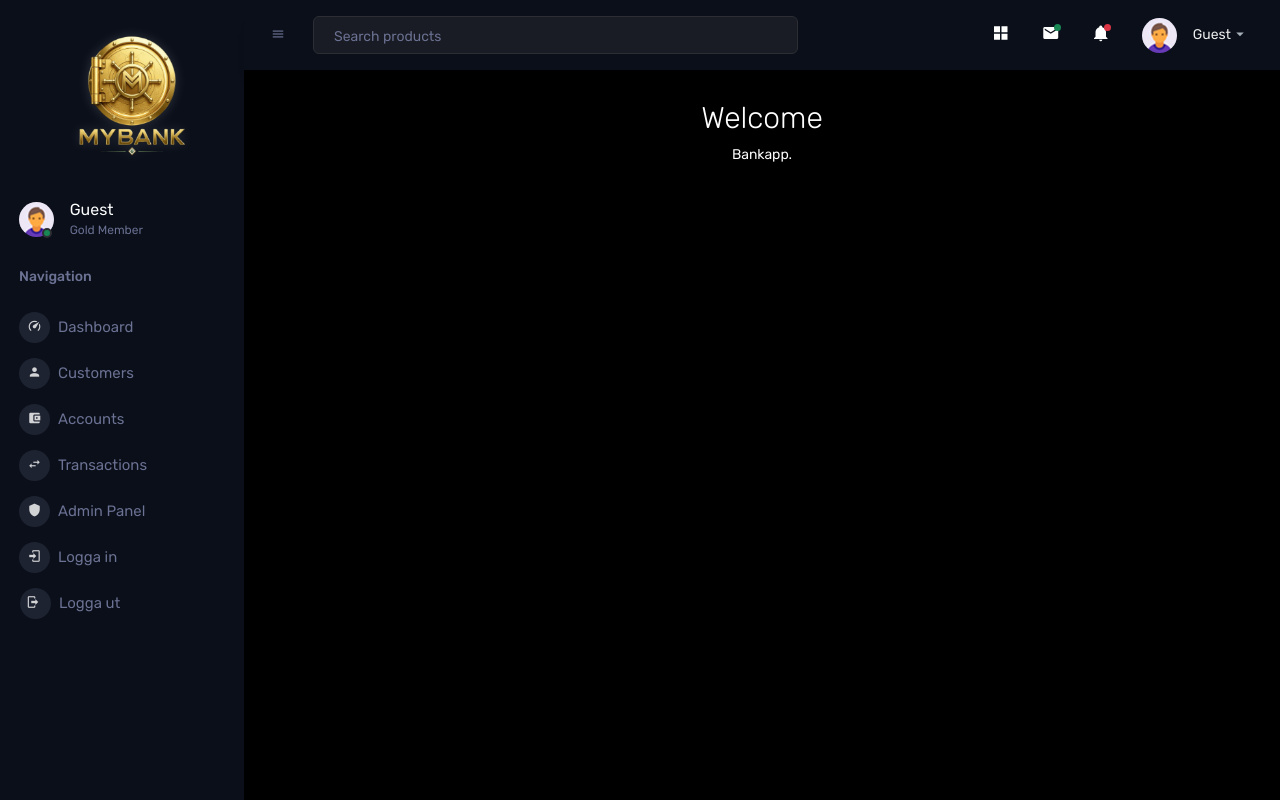
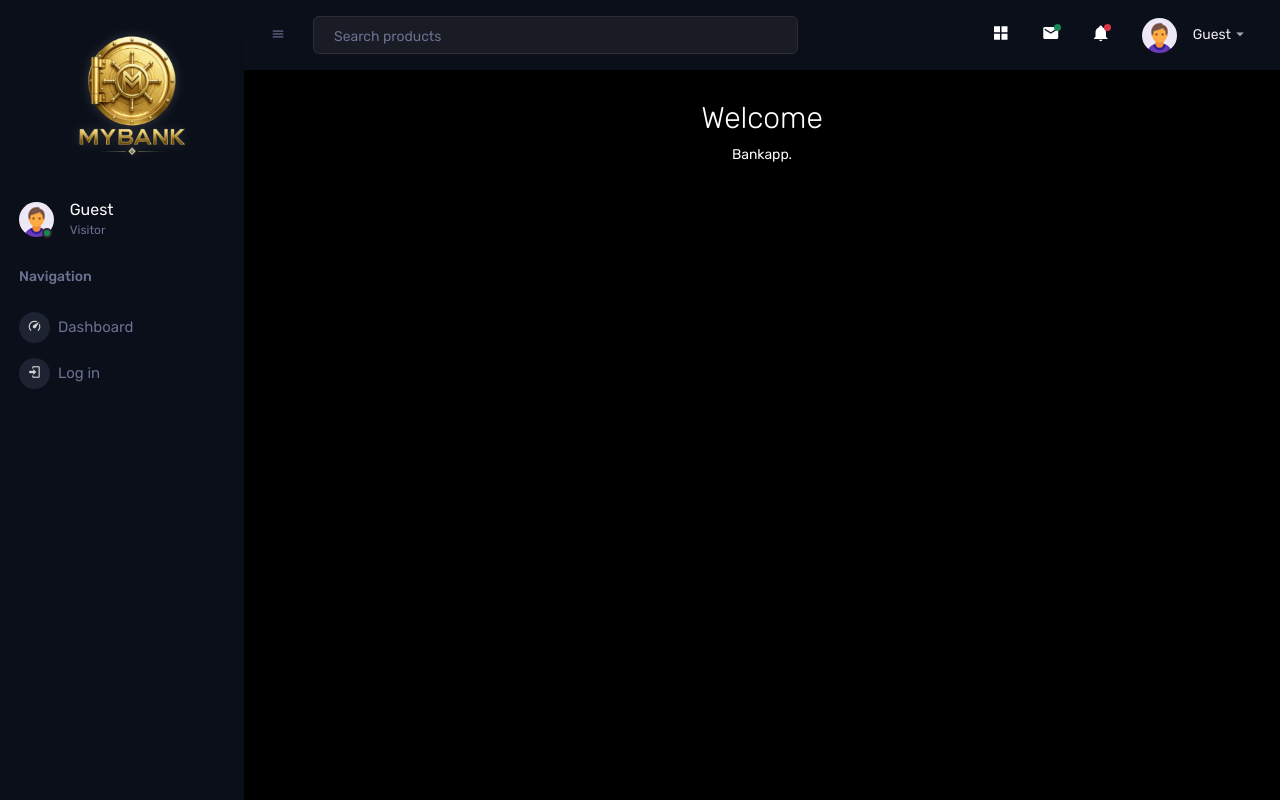
Before and after one commit to nninnie/Banksystem, an ASP.NET Core app: page / in a window 1280 px wide. Run offline with ASP.NET Core 8, Linux system fonts and the light colour scheme.

Commit message:
Lagt till inloggnings roller. Admin‑menyn visas nu bara för användare med Admin‑rollen

```diff
--- a/Pages/Shared/_Layout.cshtml
+++ b/Pages/Shared/_Layout.cshtml
@@ -57,7 +57,20 @@
                                     }
                                 }
                                 <h5 class="mb-0 font-weight-normal">@nameSidebar</h5>
-                                <span>Gold Member</span>
+                                <span>
+    @if (User.IsInRole("Admin"))
+    {
+        @:Admin
+    }
+    else if (User.IsInRole("Cashier"))
+    {
+        @:Cashier
+    }
+    else
+    {
+        @:Visitor
+    }
+</span>
                             </div>
                         </div>
                     </div>
@@ -68,6 +81,7 @@
                     <span class="nav-link">Navigation</span>
                 </li>
 
+                <!-- Visible to everyone (public start page) -->
 <li class="nav-item menu-items">
     <a class="nav-link" asp-page="/Index">
         <span class="menu-icon"><i class="mdi mdi-speedometer"></i></span>
@@ -75,17 +89,13 @@
     </a>
 </li>
 
+<!-- Admin and Cashier -->
+@if (User.IsInRole("Admin") || User.IsInRole("Cashier"))
+{
     <li class="nav-item menu-items">
         <a class="nav-link" asp-page="/Customers/Index">
-                        <span class="menu-icon"><i class="mdi mdi-account"></i></span>
+            <span class="menu-icon"><i class="mdi mdi-account-search"></i></span>
             <span class="menu-title">Customers</span>
-                    </a>
-                </li>
-
-                <li class="nav-item menu-items">
-                    <a class="nav-link" asp-page="/Accounts/Index">
-                        <span class="menu-icon"><i class="mdi mdi-wallet"></i></span>
-                        <span class="menu-title">Accounts</span>
         </a>
     </li>
 
@@ -95,29 +105,40 @@
             <span class="menu-title">Transactions</span>
         </a>
     </li>
+}
 
+<!-- Admin only -->
+@if (User.IsInRole("Admin"))
+{
     <li class="nav-item menu-items">
         <a class="nav-link" asp-page="/Admin/Index">
-                        <span class="menu-icon"><i class="mdi mdi-shield"></i></span>
-                        <span class="menu-title">Admin Panel</span>
+            <span class="menu-icon"><i class="mdi mdi-shield-account"></i></span>
+            <span class="menu-title">User Administration</span>
         </a>
     </li>
+}
 
+<!-- Log in / Log out -->
+@if (User.Identity?.IsAuthenticated == true)
+{
+    <li class="nav-item menu-items">
+        <form method="post" asp-page="/Logout">
+            <button type="submit" class="nav-link btn btn-link text-start">
+                <span class="menu-icon"><i class="mdi mdi-logout"></i></span>
+                <span class="menu-title">Log out</span>
+            </button>
+        </form>
+    </li>
+}
+else
+{
     <li class="nav-item menu-items">
         <a class="nav-link" asp-page="/Login">
             <span class="menu-icon"><i class="mdi mdi-login"></i></span>
-                        <span class="menu-title">Logga in</span>
+            <span class="menu-title">Log in</span>
         </a>
     </li>
-
-                <li class="nav-item menu-items">
-                    <form method="post" asp-page="/Logout">
-                        <button class="nav-link btn btn-link text-start">
-                            <span class="menu-icon"><i class="mdi mdi-logout"></i></span>
-                            <span class="menu-title">Logga ut</span>
-                        </button>
-                    </form>
-                </li>
+}
 
             </ul>
         </nav>
@@ -181,6 +202,37 @@
             <i class="mdi mdi-menu-down d-none d-sm-block"></i>
         </div>
     </a>
+
+    <div class="dropdown-menu dropdown-menu-right navbar-dropdown preview-list" aria-labelledby="profileDropdown">
+        @if (User.Identity?.IsAuthenticated == true)
+        {
+            <form method="post" asp-page="/Logout">
+                <button type="submit" class="dropdown-item preview-item">
+                    <div class="preview-thumbnail">
+                        <div class="preview-icon bg-dark rounded-circle">
+                            <i class="mdi mdi-logout text-danger"></i>
+                        </div>
+                    </div>
+                    <div class="preview-item-content">
+                        <p class="preview-subject mb-1">Logga ut</p>
+                    </div>
+                </button>
+            </form>
+        }
+        else
+        {
+            <a class="dropdown-item preview-item" asp-page="/Login">
+                <div class="preview-thumbnail">
+                    <div class="preview-icon bg-dark rounded-circle">
+                        <i class="mdi mdi-login text-success"></i>
+                    </div>
+                </div>
+                <div class="preview-item-content">
+                    <p class="preview-subject mb-1">Logga in</p>
+                </div>
+            </a>
+        }
+    </div>
 </li>
 
                     </ul>
```
Lines whose indentation alone changed are shown as unchanged.
